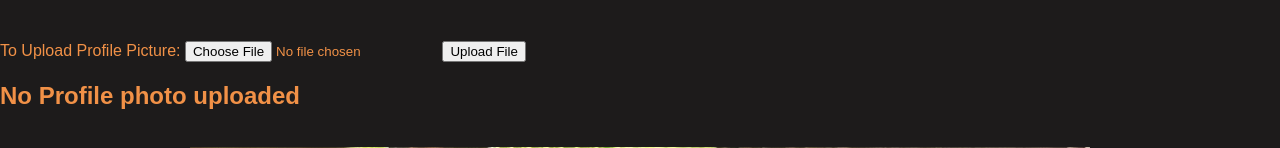
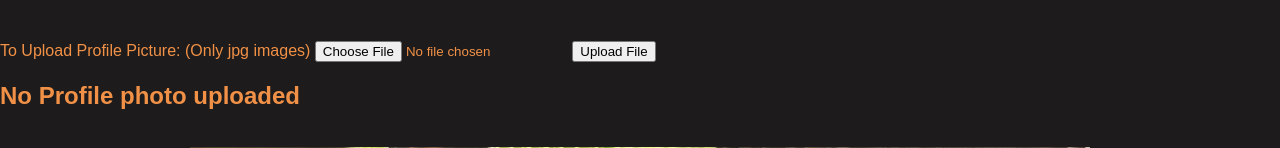
Before and after one commit to jeforget/web-slingers, a Flask app: template templates/logged_in.html in a window 1280 px wide. Shown: the part 239-387 px from the top of the page. Run offline with Flask 3, Linux system fonts and the light colour scheme; the template is opened without the code that fills it, so the values that code supplies are empty.

Commit message:
Updated to say only jpg images

```diff
--- a/app.py
+++ b/app.py
@@ -86,8 +86,7 @@ def login():
             session["auth"] = True
             session["profile_photo"] = None
             response = make_response(redirect(url_for('index')))
-            response.set_cookie("Auth_token", auth_token, httponly=True)
-
+            response.set_cookie("Auth_token", auth_token, httponly=True, max_age=3600)
             return response
 
         return render_template("login.html")
@@ -259,6 +258,8 @@ def profile_photo():
         return render_template("index.html")
     return render_template("logged_in.html")
 
+
+
 @app.after_request
 def set_response_headers(response):
     response.headers['X-Content-Type-Options'] = 'nosniff'
--- a/templates/logged_in.html
+++ b/templates/logged_in.html
@@ -25,7 +25,7 @@
     </div>
     <br>
     <form action="{{ url_for('profile_photo') }}" enctype="multipart/form-data" method="POST">
-    <label> To Upload Profile Picture:
+    <label> To Upload Profile Picture: (Only jpg images)
         <input id="profilePhotoUpload" type="file" name="fileToUpload"/>
     </label>
         <input type="submit" value="Upload File">
--- a/templates/post.html
+++ b/templates/post.html
@@ -23,7 +23,7 @@
     {% for post in posts %}
         <div class="post" id="post-{{ post._id }}">
             <p><strong>{{ post.username }}</strong> posted:</p>
-            <img src="{{ url_for('static', filename='profilePics/'+post.username + 'profile_photo.jpg') }}" alt="Profile Picture" style="height: 50px; width: 50px;">
+            <img src="{{ url_for('static', filename='profilePics/'+ post.username + 'profile_photo.jpg') }}" alt="Profile Picture" style="height: 50px; width: 50px;">
             <p>{{ post.content | safe }}</p>
             <button class="like-button" data-post-id="{{ post._id }}">Like</button>
             <span id="like-count-{{ post._id }}">{{ post.likes | default(0) }}</span>
```
